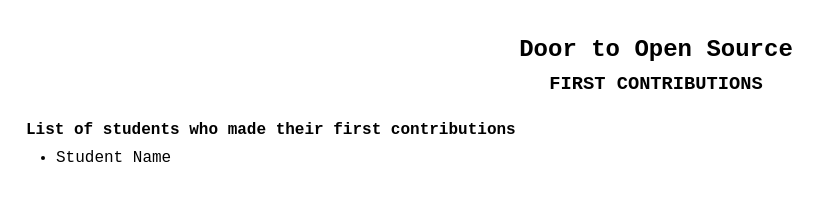
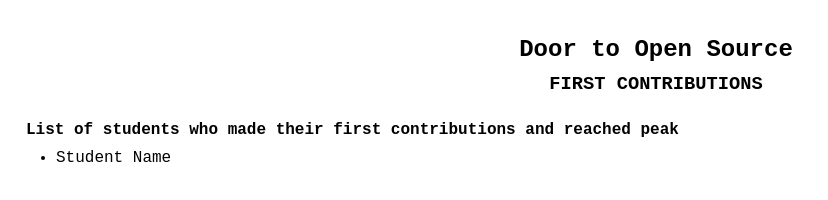
Before and after one commit to manobalaji518/CSAU-Door-To-Open-Source, a plain HTML site: page index.html in a window 1280 px wide. Shown: the whole page, without its empty margins (0-828 px from the left). Drawn offline with Linux system fonts and the light colour scheme.

Commit message:
initial commiot

```diff
--- a/index.html
+++ b/index.html
@@ -13,7 +13,7 @@
         <h3>FIRST CONTRIBUTIONS</h3>
     </div>
     <div class="contributors">
-        <h4>List of students who made their first contributions</h4>
+        <h4>List of students who made their first contributions and reached peak</h4>
         <ul>
             <li>
                 <a href="https://github.com/username">Student Name</a>
```
